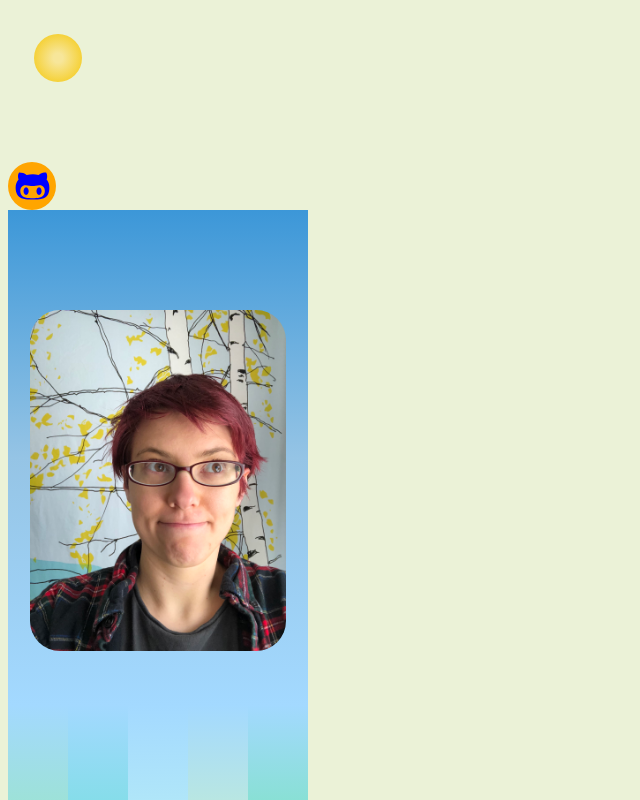
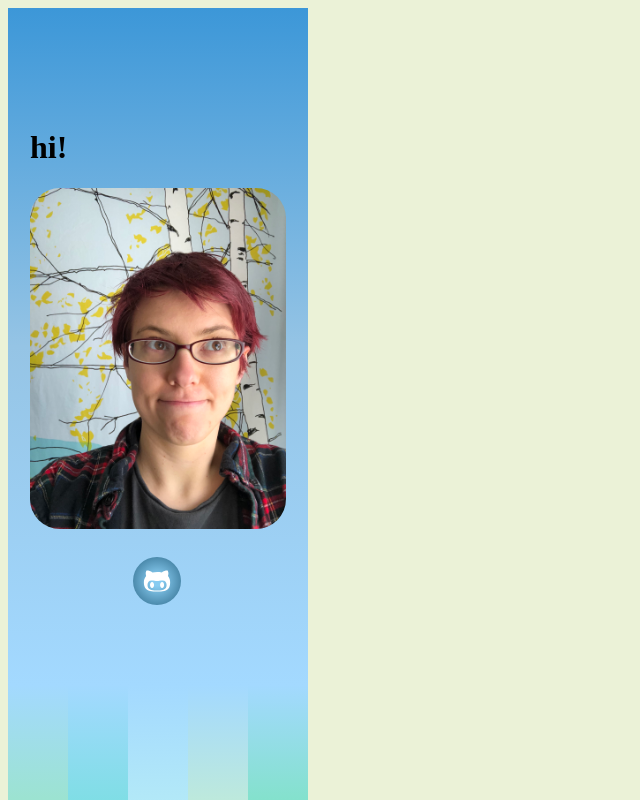
Before and after one commit to annabrit/personal-website, a React (Create React App) app: page / in a window 1280 px wide. Shown: the top 800 px of the page, without its empty margins (0-640 px from the left). Built offline with nearby package versions, Linux system fonts and the light colour scheme.

Commit message:
reorganizing profile side bar and animating profile icon

```diff
--- a/src/App.js
+++ b/src/App.js
@@ -8,6 +8,7 @@ import {
 } from './components/atoms';
 import { ColorFall } from './components/molecules';
 import { ProjectList } from './components/ecosystems';
+import { ProfileSection } from './components/organisms';
 import './App.scss';
 import './fontawesomeIconLibrary';
 
@@ -15,60 +16,19 @@ class App extends Component {
   render() {
     return (
       <div className="App">
-        <svg>
-          <defs>
-            <radialGradient id="smallGradient" r="100%">
-              <stop offset="10%" stop-color="#f7e69a" />
-              <stop offset="70%" stop-color="#f4c708" />
-              <stop offset="100%" stop-color="#f7c708" />
-              {/* <stop offset="100%" stop-color="#f7e69a" /> */}
-            </radialGradient>
-
-            <animate
-              xlinkHref="#smallGradient"
-              attributeName="r"
-              dur="2s"
-              from="30%"
-              to="100%"
-              repeatCount="2"
-              begin="button-circle.mouseover + 60ms"
-              fill="remove"
-            />
-            <animate
-              xlinkHref="#button-circle"
-              attributeName="r"
-              begin="mouseover"
-              end="mouseout"
-              dur="2s"
-              repeatCount="1"
-              from="24"
-              to="48"
-              id="grow-anim"
-              fill="freeze"
-            />
-            <animate
-              xlinkHref="#button-circle"
-              attributeName="r"
-              begin="mouseout"
-              dur="500ms"
-              repeatCount="1"
-              to="24"
-              fill="freeze"
-            />
-          </defs>
-          <circle
-            id="button-circle"
-            fill="url(#smallGradient)"
-            cx="50"
-            cy="50"
-            r="24"
-          />
-        </svg>
-        <div>
-          <ProfileIcon name={['fab', 'github-alt']} />
+        <ProfileSection>
+          <h1>hi!</h1>
           <ProfilePic />
-          <ColorFall />
-        </div>
+          <div
+            style={{
+              display: 'flex',
+              justifyContent: 'center',
+              alignItems: 'center'
+            }}
+          >
+            <ProfileIcon name={['fab', 'github-alt']} />
+          </div>
+        </ProfileSection>
         <ProjectList
           projects={[
             {
--- a/src/components/atoms/ProfileIcon/ProfileIcon.scss
+++ b/src/components/atoms/ProfileIcon/ProfileIcon.scss
@@ -1,23 +1,39 @@
 .profile-icon {
-  $size: 3rem;
-  color: blue;
-  background-color: orange;
-  background-position: center;
-  width: $size;
-  height: $size;
-  border-radius: ($size/2);
-  transition-property: width, height, border-radius, background-color;
-  transition-duration: 0.8s;
-  display: flex;
-  justify-content: center;
-  align-items: center;
-  &:hover {
-    //background-color: rgba(165, 73, 73, 0.5);
-    background-color: yellow;
-    //background-size: 100%;
-    $growth: $size * 1.5;
-    width: $growth;
-    height: $growth;
-    border-radius: $growth/2;
+  display: inline-block;
+  text-align: center;
+  .fa-icon {
+    transform: scale(50%);
   }
+  //   .svg-button {
+  //     display: flex;
+  //     justify-content: center;
+  //     align-items: center;
+  //     background-color: #444444;
+  //     height: 200px;
+  //     width: 200px;
+  //     #button-circle {
+  //       position: relative;
+  //       color: green;
+  //     }
 }
+//   $size: 3rem;
+//   color: blue;
+//   background-color: orange;
+//   background-position: center;
+//   width: $size;
+//   height: $size;
+//   border-radius: ($size/2);
+//   transition-property: width, height, border-radius, background-color;
+//   transition-duration: 0.8s;
+//   display: flex;
+//   justify-content: center;
+//   align-items: center;
+//   &:hover {
+//     //background-color: rgba(165, 73, 73, 0.5);
+//     background-color: yellow;
+//     //background-size: 100%;
+//     $growth: $size * 1.5;
+//     width: $growth;
+//     height: $growth;
+//     border-radius: $growth/2;
+//   }
--- a/src/components/atoms/ProfileIcon/index.js
+++ b/src/components/atoms/ProfileIcon/index.js
@@ -7,14 +7,89 @@ const ProfileIcon = ({ link, name }) => {
   return (
     <div className="profile-icon">
       <a href={link} target="_blank" rel="noopener noreferrer">
-        <FontAwesomeIcon
+        <svg className="svg-button" width="98" height="98">
+          <defs>
+            <radialGradient id="smallGradient" r="100%">
+              <stop offset="10%" stopColor="#88CCF1" />
+              <stop offset="70%" stopColor="#2D6989" />
+              <stop offset="100%" stopColor="#88CCF1" />
+            </radialGradient>
+
+            <animate
+              xlinkHref="#smallGradient"
+              attributeName="r"
+              dur="500ms"
+              from="30%"
+              to="100%"
+              repeatCount="1"
+              begin="button-circle.mouseenter + 60ms"
+              fill="remove"
+            />
+            <animate
+              xlinkHref="#button-circle"
+              attributeName="r"
+              begin="mouseover"
+              dur="500ms"
+              repeatCount="1"
+              restart="whenNotActive"
+              from="24"
+              to="36"
+              id="grow-anim"
+              fill="freeze"
+            />
+            <animate
+              xlinkHref="#button-circle"
+              attributeName="r"
+              begin="grow-anim.end + 500ms"
+              dur="250ms"
+              repeatCount="1"
+              to="24"
+              fill="freeze"
+            />
+          </defs>
+          <circle
+            id="button-circle"
+            fill="url(#smallGradient)"
+            cx="48"
+            cy="48"
+            r="24"
+          />
+          <svg x="34" y="34">
+            <FontAwesomeIcon
+              icon={['fab', 'github-alt']}
+              color="white"
+              height="28"
+              width="28"
+              id="fa-icon"
+            >
+              <animate
+                attributeName="width"
+                dur="250ms"
+                begin="click"
+                repeatCount="indefinite"
+                from="24"
+                to="48"
+                fill="freeze"
+              />
+              <animate
+                attributeName="width"
+                begin="#button-circle.mouseleave"
+                dur="250ms"
+                repeatCount="1"
+                to="24"
+                fill="freeze"
+              />
+            </FontAwesomeIcon>
+          </svg>
+        </svg>
+        {/* <FontAwesomeIcon
           className="profile-icon-icon"
           icon={name}
           // mask={['fa', 'circle']}
           // color="orange"
           transform="shrink-4"
           size="3x"
-        />
+        /> */}
       </a>
     </div>
   );
--- a/src/components/atoms/ProfilePic/ProfilePic.scss
+++ b/src/components/atoms/ProfilePic/ProfilePic.scss
@@ -1,16 +1,4 @@
-.profile-pic {
-  display: inline-block;
-
-  background-image: linear-gradient(#3c97d8, #95c4e5, #a3d9ff);
-  //   @include gradient-border(green, blue, 10px, 'to right');
-  box-sizing: border-box;
-
-  width: 300px;
-  padding: calc((300px - 256px) / 2);
-  padding-top: 100px;
-  padding-bottom: 50px;
-  img {
-    width: 256px;
-    border-radius: 30px;
-  }
+.profile-img {
+  width: 256px;
+  border-radius: 30px;
 }
--- a/src/components/atoms/ProfilePic/index.js
+++ b/src/components/atoms/ProfilePic/index.js
@@ -3,9 +3,11 @@ import selfie from './IMG_4554.JPG';
 import './ProfilePic.scss';
 const ProfilePic = ({ image }) => {
   return (
-    <div className="profile-pic">
-      <img src={selfie} alt="me, standing in front of a birch tree graphic " />
-    </div>
+    <img
+      className="profile-image"
+      src={selfie}
+      alt="me, standing in front of a birch tree graphic "
+    />
   );
 };
 
--- /dev/null
+++ b/src/components/organisms/ProfileSection/ProfileSection.scss
@@ -0,0 +1,14 @@
+.profile-pic {
+  display: inline-block;
+  background-image: linear-gradient(#3c97d8, #95c4e5, #a3d9ff);
+  box-sizing: border-box;
+
+  width: 300px;
+  padding: calc((300px - 256px) / 2);
+  padding-top: 100px;
+  padding-bottom: 50px;
+  img {
+    width: 256px;
+    border-radius: 30px;
+  }
+}
--- /dev/null
+++ b/src/components/organisms/ProfileSection/index.js
@@ -0,0 +1,14 @@
+import React from 'react';
+import { ColorFall } from '../../molecules';
+import './ProfileSection.scss';
+
+const ProfileSection = ({ children }) => {
+  return (
+    <div>
+      <div className="profile-pic">{children}</div>
+      <ColorFall />
+    </div>
+  );
+};
+
+export default ProfileSection;
--- a/src/components/organisms/index.js
+++ b/src/components/organisms/index.js
@@ -1 +1,2 @@
 export { default as ProjectSection } from './ProjectSection';
+export { default as ProfileSection } from './ProfileSection';
```
